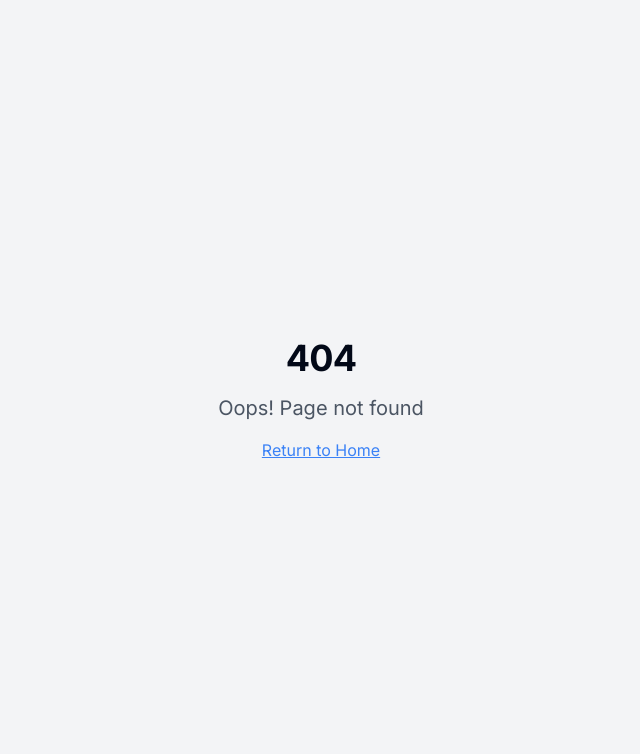
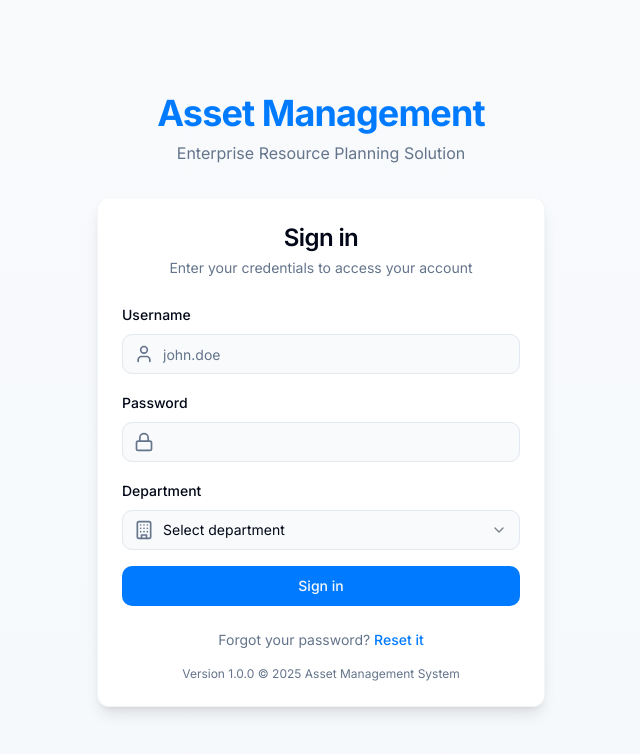
Before and after one commit to Kornpituk/assetology-explorer-17, a React (Vite) app: page /login in a window 1280 px wide. Before the commit this address had no page. Shown: the top 754 px of the page, without its empty margins (319-959 px from the left). Built offline with nearby package versions, Linux system fonts and the light colour scheme.

Commit message:
Implement login page
Implement a login page to collect username, password, and department for authentication. The page is designed with a modern ERP look and feel.

```diff
--- a/src/App.tsx
+++ b/src/App.tsx
@@ -3,7 +3,7 @@ import { Toaster } from "@/components/ui/toaster";
 import { Toaster as Sonner } from "@/components/ui/sonner";
 import { TooltipProvider } from "@/components/ui/tooltip";
 import { QueryClient, QueryClientProvider } from "@tanstack/react-query";
-import { BrowserRouter, Routes, Route } from "react-router-dom";
+import { BrowserRouter, Routes, Route, Navigate } from "react-router-dom";
 import Index from "./pages/Index";
 import NotFound from "./pages/NotFound";
 import AssetRegister from "./pages/AssetRegister";
@@ -13,8 +13,22 @@ import AssetMove from "./pages/AssetMove";
 import AssetCount from "./pages/AssetCount";
 import Reports from "./pages/Reports";
 import Settings from "./pages/Settings";
+import Login from "./pages/Login";
 
 const queryClient = new QueryClient();
+
+// Simple auth check - in a real app, you'd use a more robust auth system
+const isAuthenticated = () => {
+  return localStorage.getItem('user') !== null;
+};
+
+// Protected route component
+const ProtectedRoute = ({ children }: { children: React.ReactNode }) => {
+  if (!isAuthenticated()) {
+    return <Navigate to="/login" replace />;
+  }
+  return <>{children}</>;
+};
 
 const App = () => (
   <QueryClientProvider client={queryClient}>
@@ -23,14 +37,47 @@ const App = () => (
       <Sonner />
       <BrowserRouter>
         <Routes>
-          <Route path="/" element={<Index />} />
-          <Route path="/asset-register" element={<AssetRegister />} />
-          <Route path="/asset-received" element={<AssetReceived />} />
-          <Route path="/asset-assessment" element={<AssetAssessment />} />
-          <Route path="/asset-move" element={<AssetMove />} />
-          <Route path="/asset-count" element={<AssetCount />} />
-          <Route path="/reports" element={<Reports />} />
-          <Route path="/settings" element={<Settings />} />
+          <Route path="/login" element={<Login />} />
+          <Route path="/" element={
+            <ProtectedRoute>
+              <Index />
+            </ProtectedRoute>
+          } />
+          <Route path="/asset-register" element={
+            <ProtectedRoute>
+              <AssetRegister />
+            </ProtectedRoute>
+          } />
+          <Route path="/asset-received" element={
+            <ProtectedRoute>
+              <AssetReceived />
+            </ProtectedRoute>
+          } />
+          <Route path="/asset-assessment" element={
+            <ProtectedRoute>
+              <AssetAssessment />
+            </ProtectedRoute>
+          } />
+          <Route path="/asset-move" element={
+            <ProtectedRoute>
+              <AssetMove />
+            </ProtectedRoute>
+          } />
+          <Route path="/asset-count" element={
+            <ProtectedRoute>
+              <AssetCount />
+            </ProtectedRoute>
+          } />
+          <Route path="/reports" element={
+            <ProtectedRoute>
+              <Reports />
+            </ProtectedRoute>
+          } />
+          <Route path="/settings" element={
+            <ProtectedRoute>
+              <Settings />
+            </ProtectedRoute>
+          } />
           {/* ADD ALL CUSTOM ROUTES ABOVE THE CATCH-ALL "*" ROUTE */}
           <Route path="*" element={<NotFound />} />
         </Routes>
--- a/src/components/layout/Header.tsx
+++ b/src/components/layout/Header.tsx
@@ -1,25 +1,42 @@
 
 import React from 'react';
+import { useNavigate } from 'react-router-dom';
 import { Button } from '@/components/ui/button';
 import { Input } from '@/components/ui/input';
-import { Bell, Search, User, Moon, Sun } from 'lucide-react';
+import { Bell, Search, User, Moon, Sun, LogOut } from 'lucide-react';
 import {
   DropdownMenu,
   DropdownMenuContent,
   DropdownMenuItem,
   DropdownMenuTrigger
 } from '@/components/ui/dropdown-menu';
+import { toast } from 'sonner';
 
 interface HeaderProps {
   toggleSidebar: () => void;
 }
 
 const Header: React.FC<HeaderProps> = ({ toggleSidebar }) => {
+  const navigate = useNavigate();
   const [isDarkMode, setIsDarkMode] = React.useState(false);
+  const [user, setUser] = React.useState<{username: string, department: string} | null>(null);
+
+  React.useEffect(() => {
+    const userData = localStorage.getItem('user');
+    if (userData) {
+      setUser(JSON.parse(userData));
+    }
+  }, []);
 
   const toggleTheme = () => {
     setIsDarkMode(!isDarkMode);
     document.documentElement.classList.toggle('dark');
+  };
+
+  const handleLogout = () => {
+    localStorage.removeItem('user');
+    toast.success('Logged out successfully');
+    navigate('/login');
   };
 
   return (
@@ -64,10 +81,20 @@ const Header: React.FC<HeaderProps> = ({ toggleSidebar }) => {
             </Button>
           </DropdownMenuTrigger>
           <DropdownMenuContent align="end" className="w-56">
-            <DropdownMenuItem>Profile</DropdownMenuItem>
-            <DropdownMenuItem>Settings</DropdownMenuItem>
-            <DropdownMenuItem>Help</DropdownMenuItem>
-            <DropdownMenuItem>Log out</DropdownMenuItem>
+            {user && (
+              <>
+                <div className="px-2 py-1.5 text-sm font-medium text-muted-foreground">
+                  Signed in as <span className="font-semibold text-foreground">{user.username}</span>
+                </div>
+                <div className="px-2 py-1.5 text-xs text-muted-foreground">
+                  Department: {user.department}
+                </div>
+                <DropdownMenuItem className="py-2 cursor-pointer" onClick={handleLogout}>
+                  <LogOut className="mr-2 h-4 w-4" />
+                  <span>Log out</span>
+                </DropdownMenuItem>
+              </>
+            )}
           </DropdownMenuContent>
         </DropdownMenu>
       </div>
--- /dev/null
+++ b/src/pages/Login.tsx
@@ -0,0 +1,156 @@
+
+import React, { useState } from 'react';
+import { useNavigate } from 'react-router-dom';
+import { Card, CardContent, CardDescription, CardFooter, CardHeader, CardTitle } from '@/components/ui/card';
+import { Input } from '@/components/ui/input';
+import { Button } from '@/components/ui/button';
+import { Label } from '@/components/ui/label';
+import { Select, SelectContent, SelectItem, SelectTrigger, SelectValue } from '@/components/ui/select';
+import { toast } from 'sonner';
+import { Lock, User, Building } from 'lucide-react';
+
+const departments = [
+  { id: 'it', name: 'Information Technology' },
+  { id: 'finance', name: 'Finance' },
+  { id: 'hr', name: 'Human Resources' },
+  { id: 'operations', name: 'Operations' },
+  { id: 'logistics', name: 'Logistics' }
+];
+
+const Login = () => {
+  const navigate = useNavigate();
+  const [isLoading, setIsLoading] = useState(false);
+  const [formData, setFormData] = useState({
+    username: '',
+    password: '',
+    department: ''
+  });
+
+  const handleChange = (e: React.ChangeEvent<HTMLInputElement>) => {
+    const { name, value } = e.target;
+    setFormData(prev => ({ ...prev, [name]: value }));
+  };
+
+  const handleDepartmentChange = (value: string) => {
+    setFormData(prev => ({ ...prev, department: value }));
+  };
+
+  const handleSubmit = (e: React.FormEvent) => {
+    e.preventDefault();
+    setIsLoading(true);
+
+    // Validate form
+    if (!formData.username || !formData.password || !formData.department) {
+      toast.error('Please fill in all fields');
+      setIsLoading(false);
+      return;
+    }
+
+    // Simple authentication simulation - in a real app, you'd call an API here
+    setTimeout(() => {
+      // Store auth info in localStorage or a state management solution
+      localStorage.setItem('user', JSON.stringify({
+        username: formData.username,
+        department: formData.department
+      }));
+
+      toast.success('Login successful');
+      navigate('/');
+      setIsLoading(false);
+    }, 1500);
+  };
+
+  return (
+    <div className="min-h-screen w-full flex flex-col items-center justify-center bg-gradient-to-b from-background to-muted/30 p-4">
+      <div className="w-full max-w-md space-y-8">
+        <div className="text-center space-y-2">
+          <h1 className="text-4xl font-bold tracking-tight text-primary">Asset Management</h1>
+          <p className="text-muted-foreground">Enterprise Resource Planning Solution</p>
+        </div>
+
+        <Card className="border-border/40 shadow-lg">
+          <CardHeader className="space-y-1">
+            <CardTitle className="text-2xl text-center">Sign in</CardTitle>
+            <CardDescription className="text-center">
+              Enter your credentials to access your account
+            </CardDescription>
+          </CardHeader>
+          <CardContent>
+            <form onSubmit={handleSubmit} className="space-y-4">
+              <div className="space-y-2">
+                <Label htmlFor="username">Username</Label>
+                <div className="relative">
+                  <User className="absolute left-3 top-2.5 h-5 w-5 text-muted-foreground" />
+                  <Input
+                    id="username"
+                    name="username"
+                    placeholder="john.doe"
+                    className="pl-10"
+                    value={formData.username}
+                    onChange={handleChange}
+                    autoComplete="username"
+                  />
+                </div>
+              </div>
+
+              <div className="space-y-2">
+                <Label htmlFor="password">Password</Label>
+                <div className="relative">
+                  <Lock className="absolute left-3 top-2.5 h-5 w-5 text-muted-foreground" />
+                  <Input
+                    id="password"
+                    name="password"
+                    type="password"
+                    className="pl-10"
+                    value={formData.password}
+                    onChange={handleChange}
+                    autoComplete="current-password"
+                  />
+                </div>
+              </div>
+
+              <div className="space-y-2">
+                <Label htmlFor="department">Department</Label>
+                <div className="relative">
+                  <Building className="absolute left-3 top-2.5 h-5 w-5 text-muted-foreground pointer-events-none z-10" />
+                  <Select
+                    value={formData.department}
+                    onValueChange={handleDepartmentChange}
+                  >
+                    <SelectTrigger id="department" className="pl-10">
+                      <SelectValue placeholder="Select department" />
+                    </SelectTrigger>
+                    <SelectContent>
+                      {departments.map(dept => (
+                        <SelectItem key={dept.id} value={dept.id}>
+                          {dept.name}
+                        </SelectItem>
+                      ))}
+                    </SelectContent>
+                  </Select>
+                </div>
+              </div>
+
+              <Button type="submit" className="w-full" disabled={isLoading}>
+                {isLoading ? "Signing in..." : "Sign in"}
+              </Button>
+            </form>
+          </CardContent>
+          <CardFooter className="flex flex-col space-y-4">
+            <div className="text-sm text-center text-muted-foreground">
+              <span>Forgot your password? </span>
+              <a href="#" className="text-primary hover:text-primary/90 font-medium">
+                Reset it
+              </a>
+            </div>
+            <div className="text-xs text-center text-muted-foreground">
+              Version 1.0.0 &copy; {new Date().getFullYear()} Asset Management System
+            </div>
+          </CardFooter>
+        </Card>
+      </div>
+    </div>
+  );
+};
+
+export default Login;
```
